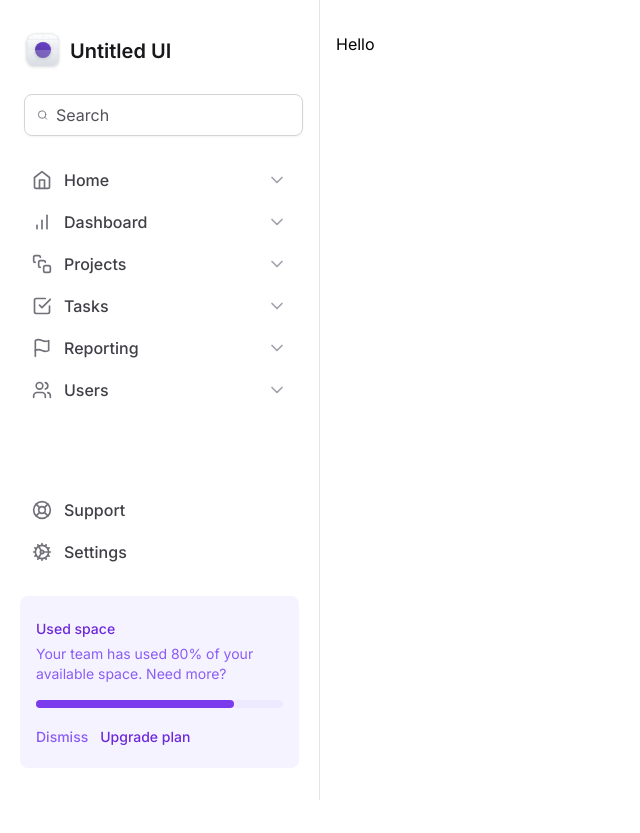
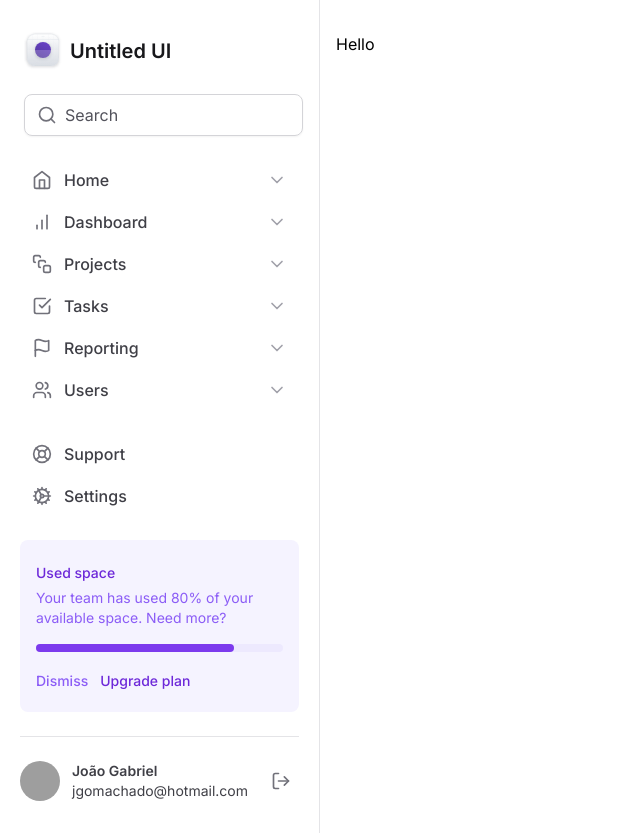
Before and after one commit to liroujohn/tailwind-next, a Next.js app: page / in a window 1280 px wide. Shown: the whole page, without its empty margins (0-640 px from the left). Before the commit the page ends 800 px from the top, so only its background shows below. Built offline with nearby package versions, Linux system fonts and the light colour scheme; grey boxes are pictures that could not be loaded.

Commit message:
add profile

```diff
--- /dev/null
+++ b/src/components/Input.tsx
@@ -0,0 +1,29 @@
+import { ComponentProps } from 'react'
+
+type InputPrefixProps = ComponentProps<'div'>
+
+export function Prefix(props: InputPrefixProps) {
+  return <div {...props} />
+}
+
+type InputControlProps = ComponentProps<'input'>
+
+export function Control(props: InputControlProps) {
+  return (
+    <input
+      className="flex-1 border-0 bg-transparent p-0 text-zinc-900 placeholder-zinc-600 focus:outline-none"
+      {...props}
+    />
+  )
+}
+
+export type InputRootProps = ComponentProps<'div'>
+
+export function Root(props: InputRootProps) {
+  return (
+    <div
+      className="mx-1 flex w-full items-center gap-2 rounded-lg border border-zinc-300 px-3 py-2 shadow-sm"
+      {...props}
+    />
+  )
+}
--- /dev/null
+++ b/src/components/Sidebar/Profile.tsx
@@ -0,0 +1,27 @@
+import { LogOut } from 'lucide-react'
+
+export function Profile() {
+  return (
+    <div className="grid-cols-profile grid items-center gap-3">
+      <img
+        src="https://github.com/liroujohn.png"
+        className="h-10 w-10 rounded-full"
+        alt=""
+      />
+
+      <div className="flex flex-col">
+        <span className="text-sm font-semibold text-zinc-700">
+          João Gabriel
+        </span>
+        <span className="text-sm text-zinc-700">jgomachado@hotmail.com</span>
+      </div>
+
+      <button
+        type="button"
+        className="ml-auto rounded-md p-2 hover:bg-zinc-50 "
+      >
+        <LogOut className="h-5 w-5 text-zinc-500" />
+      </button>
+    </div>
+  )
+}
--- a/src/components/Sidebar/index.tsx
+++ b/src/components/Sidebar/index.tsx
@@ -5,27 +5,28 @@
   CheckSquare,
   Flag,
   Users,
-  Search,
   LifeBuoy,
   Cog,
   ChevronDown,
+  Search,
 } from 'lucide-react'
 import { Logo } from './Logo'
 import { NavItem } from './NavItem'
 import { UsedSpaceWidget } from './UsedSpaceWidget'
+import { Profile } from './Profile'
+import * as Input from '../Input'
 
 export function Sidebar() {
   return (
     <aside className="flex flex-col gap-6 border-r border-zinc-200 px-5 py-8">
       <Logo />
 
-      <div className="mx-1 flex w-full items-center gap-2 rounded-lg border border-zinc-300 px-3 py-2 shadow-sm">
-        <Search className="h-5 w-5 text-zinc-500" />
-        <input
-          className="flex-1 border-0 bg-transparent p-0 text-zinc-900 placeholder-zinc-600"
-          placeholder="Search"
-        />
-      </div>
+      <Input.Root>
+        <Input.Prefix>
+          <Search className="h-5 w-5 text-zinc-500" />
+        </Input.Prefix>
+        <Input.Control placeholder="Search" />
+      </Input.Root>
 
       <nav className="space-y-0.5">
         <NavItem title="Home" icon={Home} iconTwo={ChevronDown} />
@@ -43,6 +44,10 @@
         </nav>
 
         <UsedSpaceWidget />
+
+        <div className="h-px bg-zinc-200" />
+
+        <Profile />
       </div>
     </aside>
   )
--- a/tailwind.config.ts
+++ b/tailwind.config.ts
@@ -6,6 +6,7 @@
     extend: {
       gridTemplateColumns: {
         app: 'minmax(18rem, 20rem) 1fr',
+        profile: 'max-content 1fr max-content',
       },
     },
   },
```
